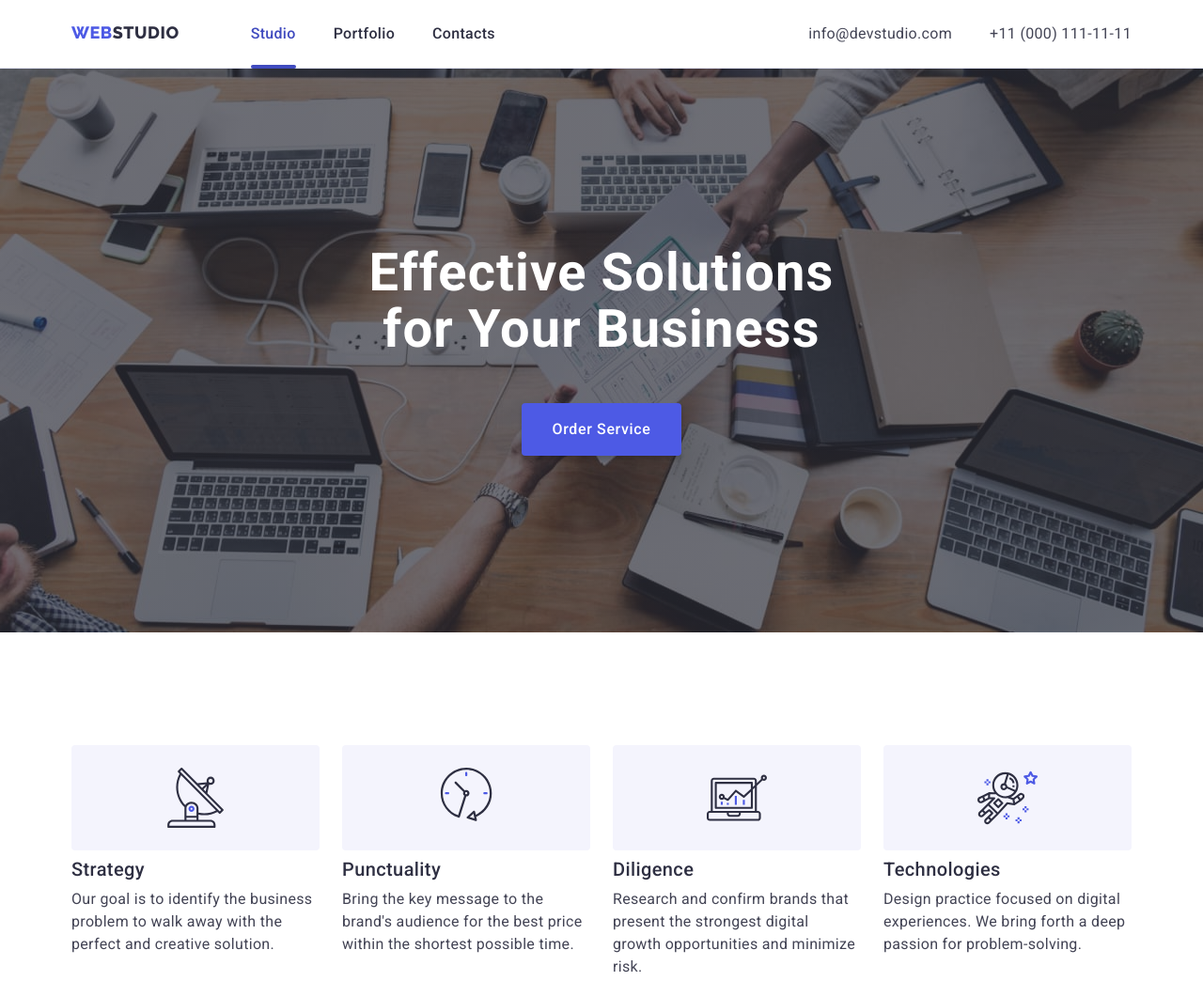
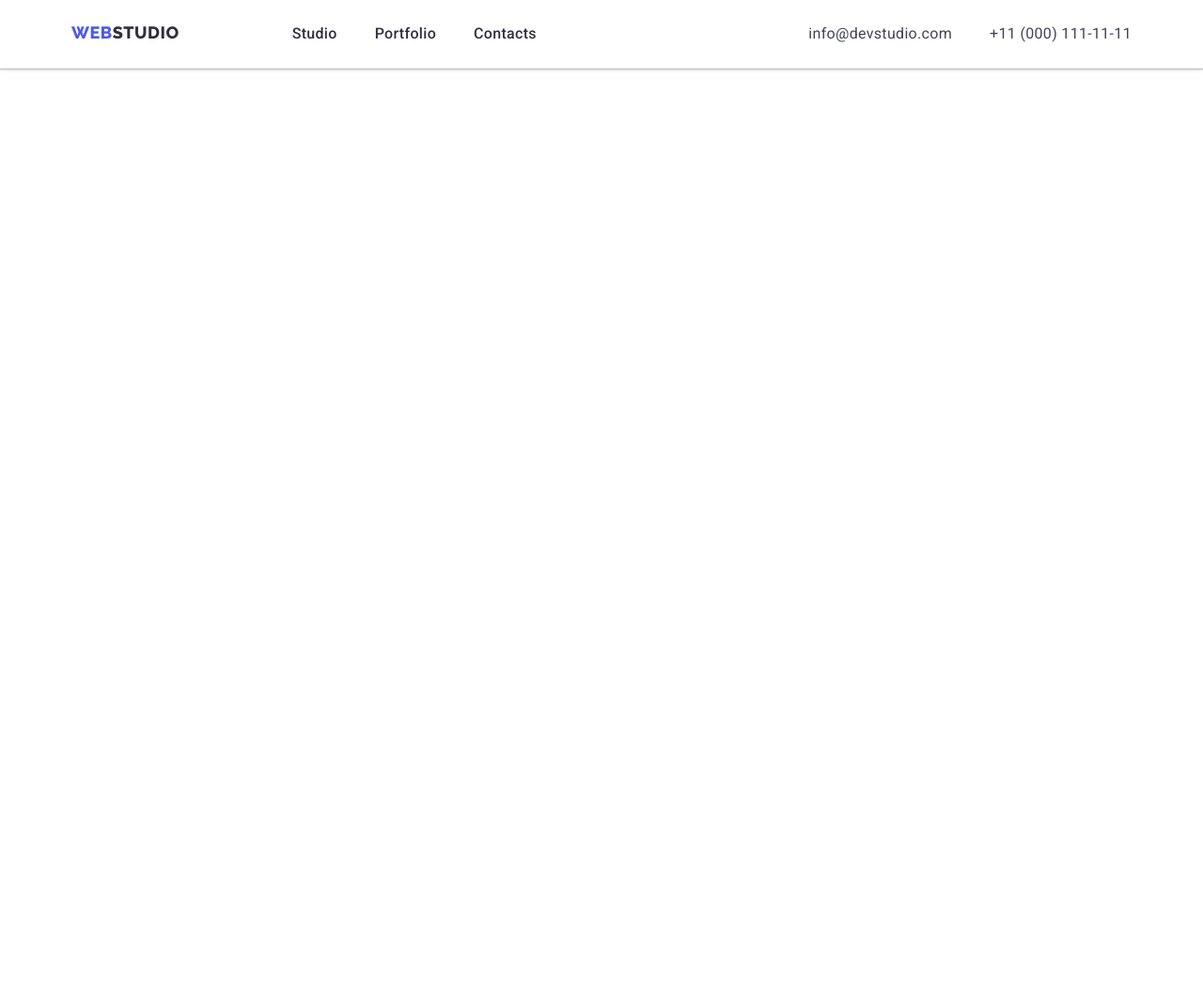
Before and after one commit to voxport/goit-markup-hw-07, a plain HTML site: page index.html in a window 1280 px wide. Shown: the top 1044 px of the page at 94% size. After the commit the page ends 800 px from the top, so only its background shows below. Drawn offline with nearby package versions, Linux system fonts and the light colour scheme.

Commit message:
header +

```diff
--- a/css/styles.css
+++ b/css/styles.css
@@ -10,6 +10,7 @@
   --color-31D0AA: #31d0aa;
 }
 
+/*#region --BASE--*/
 body {
   font-family: "Roboto", sans-serif;
 
@@ -63,10 +64,7 @@ img {
 address {
   font-style: normal;
 }
-
-/*#region --header--*/
-
-/*#endregion ---header---*/
+/*#endregion ---BASE---*/
 
 /* Утилиты */
 .section {
@@ -74,10 +72,19 @@ address {
 }
 
 .container {
-  width: 1158px;
-  padding: 0 15px 0 15px;
-  /* border: 1px solid red; */
-  margin: 0 auto;
+  max-width: 428px;
+  padding-left: 15px;
+  padding-right: 15px;
+  margin-left: auto;
+  margin-right: auto;
+
+  @media screen and (min-width: 768px) {
+    max-width: 768px;
+  }
+
+  @media screen and (min-width: 1200px) {
+    max-width: 1158px;
+  }
 }
 
 /* Скрытие элемента */
@@ -97,18 +104,18 @@ address {
 
 /* Подсвечивание текущей страницы */
 .current {
-  color: var(--color-404bbf);
+  /* color: var(--color-404bbf); */
 }
 
 .current::after {
-  content: "";
+  /* content: "";
   display: block;
   width: 100%;
   height: 4px;
   border-radius: 2px;
   background-color: var(--color-404bbf);
   position: absolute;
-  bottom: -4px;
+  bottom: -4px; */
 }
 
 /*#region --HEADER--*/
@@ -117,10 +124,16 @@ address {
   border-bottom: 1px solid var(--color-e7e9fc);
   box-shadow: 0px 2px 1px rgba(46, 47, 66, 0.08),
     0px 1px 1px rgba(46, 47, 66, 0.16), 0px 1px 6px rgba(46, 47, 66, 0.08);
+
+  @media screen and (min-width: 768px) and (max-width:1199px) {
+    padding: 16px 0;
+  }
+
 }
 
 .header__wrapper {
   display: flex;
+  align-items: center;
 }
 
 .header__navigation {
@@ -135,7 +148,11 @@ address {
   text-transform: uppercase;
   line-height: 1.17;
   color: var(--color-4d5ae5);
-  margin-right: 76px;
+
+  @media screen and (min-width: 768px) {
+    margin-right: 120px;
+  }
+  /* margin-right: 76px; */
 }
 
 .header__logo-span {
@@ -143,17 +160,27 @@ address {
 }
 
 .header__navigation-list {
+  display: none;
+
+  @media screen and (min-width: 768px) {
     display: flex;
     gap: 40px;
   }
+}
+
+.header__nav-item {
+  line-height: 1.5;
+}
 
 .header__nav-link {
-  position: relative;
 font-weight: 500;
+font-size: 16px;
 line-height: 1.5;
 letter-spacing: 0.02em;
-  padding: 24px 0px;
+padding: 10px 0;
 transition: color 250ms cubic-bezier(0.4, 0, 0.2, 1);
+
+  /* position: relative; */
 }
 
 .header__nav-link:hover,
@@ -162,20 +189,38 @@ address {
 }
 
 .header__address {
+  display: none;
+
+  @media screen and (min-width: 768px) {
+    display: block;
     margin-left: auto;
+  }
 }
 
 .header__contact-list {
+  @media screen and (min-width: 1200px) {
     display: flex;
     gap: 40px;
   }
+}
+
+.header__contact-item {
+  line-height: 1.25;
+}
 
 .header__contact-link {
+  font-size: 12px;
+  line-height: 1.17;
+  letter-spacing: 0.04em;
+  color: var(--color-434455);
+  transition: color 250ms cubic-bezier(0.4, 0, 0.2, 1);
+
+  @media screen and (min-width:1200px) {
+    font-size: 16px;
     line-height: 1.5;
     letter-spacing: 0.02em;
-  color: var(--color-434455);
-  padding: 24px 0px;
-  transition: color 250ms cubic-bezier(0.4, 0, 0.2, 1);
+
+  }
 }
 
 .header__contact-link:hover,
@@ -631,7 +676,6 @@ margin-bottom: 16px;
   display: flex;
 }
 
-
 .footer-subscribe-input {
   width: 264px;
   padding: 8px 16px;
@@ -771,7 +815,6 @@ margin-bottom: 16px;
   line-height: 1.17;
   color: var(--color-8e8f99);
   margin-bottom: 4px;
-
 }
 
 .form-field-wrapper {
--- a/index.html
+++ b/index.html
@@ -28,7 +28,7 @@
       <div class="container header__wrapper">
         <!-- Блок навигации -->
         <nav class="header__navigation">
-          <a class="header__navigation-logo link" href="./index.html"
+          <a class="header__navigation-logo" href="./index.html"
             >Web<span class="header__logo-span">Studio</span></a
           >
 
@@ -49,7 +49,7 @@
 
         <!-- Блок контактной информации -->
         <address class="header__address">
-          <ul class="header__contact-list list">
+          <ul class="header__contact-list">
             <li class="header__contact-item">
               <a class="header__contact-link" href="mailto:info@devstudio.com"
                 >info@devstudio.com</a
@@ -69,14 +69,14 @@
     <!-- Здесь размещается весь контент страницы -->
     <main>
       <!-- HERO SECTION -->
-      <section class="section hero">
+      <!-- <section class="section hero">
         <h1 class="hero__title">Effective Solutions for Your Business</h1>
 
         <button class="hero__button" data-modal-open>Order Service</button>
-      </section>
+      </section> -->
 
       <!-- APPROACH SECTION -->
-      <section class="approach section">
+      <!-- <section class="approach section">
         <div class="container">
           <h2 class="approach__title visually-hidden">Approach</h2>
 
@@ -141,10 +141,10 @@
             </li>
           </ul>
         </div>
-      </section>
+      </section> -->
 
       <!-- SERVICES SECTION -->
-      <section class="services section">
+      <!-- <section class="services section">
         <div class="container">
           <h2 class="services__title">What are we doing</h2>
 
@@ -180,10 +180,10 @@
             </li>
           </ul>
         </div>
-      </section>
+      </section> -->
 
       <!-- TEAM SECTION -->
-      <section class="team section">
+      <!-- <section class="team section">
         <div class="container">
           <h2 class="team__title">Our Team</h2>
 
@@ -385,9 +385,9 @@
             </li>
           </ul>
         </div>
-      </section>
+      </section> -->
 
-      <section class="customers section">
+      <!-- <section class="customers section">
         <div class="container">
           <h2 class="customers__title">Customers</h2>
 
@@ -441,11 +441,11 @@
             </li>
           </ul>
         </div>
-      </section>
+      </section> -->
     </main>
 
     <!-- Здесь размещается подвал сайта -->
-    <footer class="footer">
+    <!-- <footer class="footer">
       <div class="container footer__container">
         <div class="footer__contacts-wrapper">
           <a class="footer__logo-link" href="./index.html"
@@ -518,19 +518,19 @@
           </form>
         </div>
       </div>
-    </footer>
+    </footer> -->
 
     <!-- Backdrop-Modal -->
-    <div class="backdrop is-hidden" data-modal>
+    <!-- <div class="backdrop is-hidden" data-modal>
       <div class="modal modal-hidden">
         <button class="button-close-window" type="button" data-modal-close>
           <svg width="24" height="24">
             <use href="./images/icons.svg#icon-close"></use>
           </svg>
-        </button>
+        </button> -->
 
         <!-- Form  -->
-          <p class="modal-title">
+          <!-- <p class="modal-title">
             Leave your contacts and we will call you back
           </p>
 
@@ -605,7 +605,7 @@
             <button class="form-recall-button" type="submit">Send</button>
           </form>
       </div>
-    </div>
+    </div> -->
 
     <script src="./js/modal.js"></script>
   </body>
```
Lines whose indentation alone changed are shown as unchanged.
